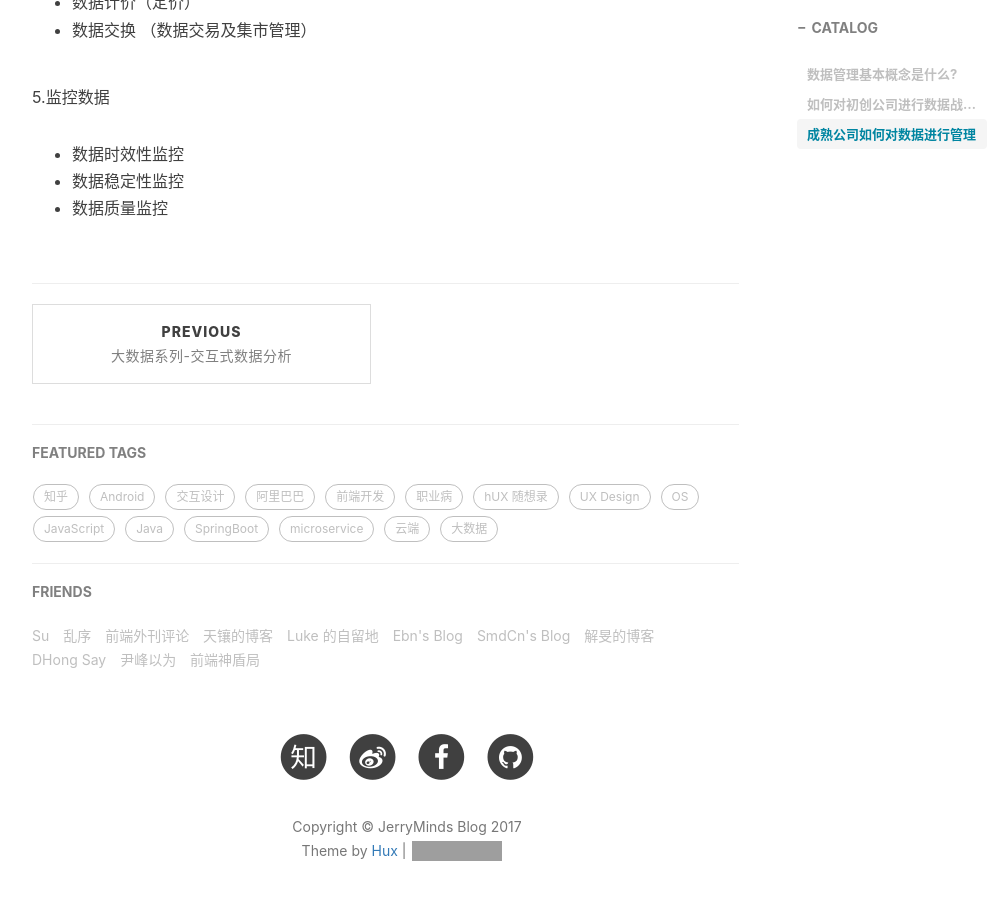
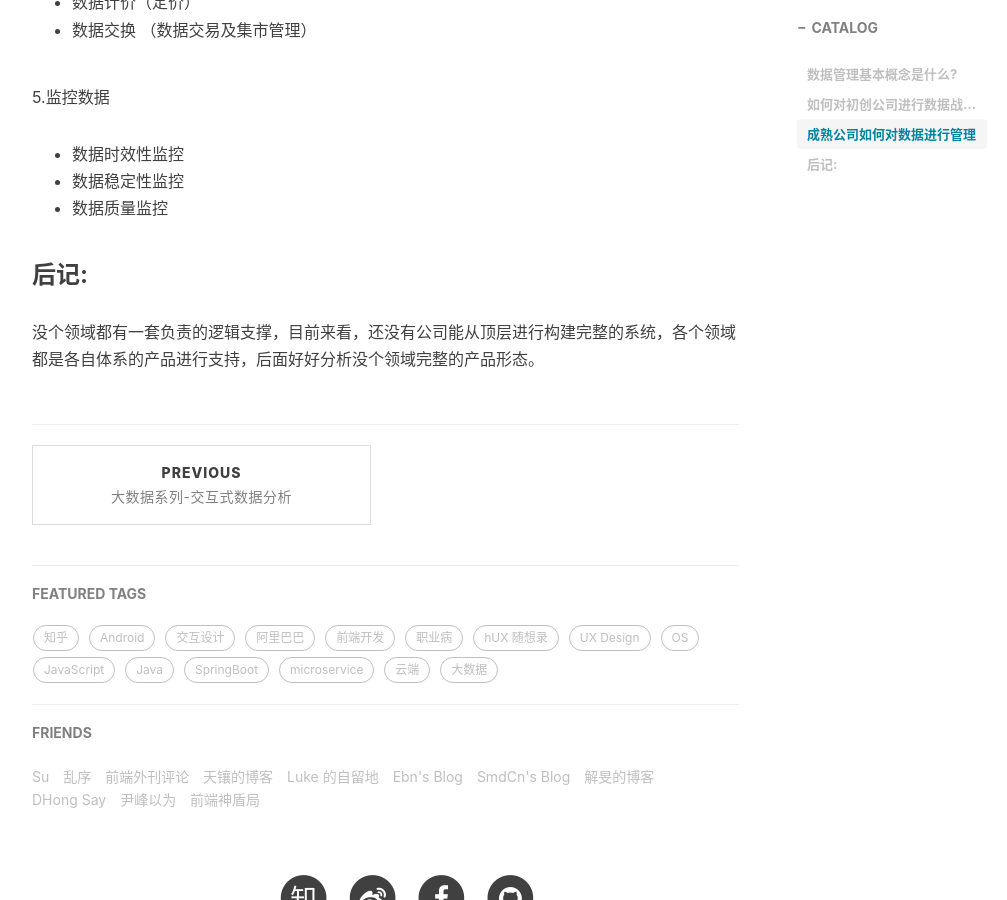
Before and after one commit to jerryxing98/jerryxing98.github.io, a Jekyll site: the page built from _posts/2017-06-01-Bigdata-DataManage.markdown, in a window 1280 px wide and 900 px high, scrolled down 2182 px. Shown: the whole window, without its empty margins (233-1240 px from the left). Built offline with Jekyll 4.4.1, drawn with Linux system fonts in a browser that asks for light colours; nearby versions of some CDN libraries; comment, search, counter and statistics services are not loaded; some of the changed text lies outside the part shown; grey boxes are pictures that could not be loaded.

Commit message:
add commit

```diff
--- a/_posts/2017-06-01-Bigdata-DataManage.markdown
+++ b/_posts/2017-06-01-Bigdata-DataManage.markdown
@@ -1,6 +1,6 @@
 ---
 layout:     post
-title:      "大数据系列-数据仓库"
+title:      "大数据系列-数据资产管理"
 subtitle:   ""
 date:       2017-06-02 12:00:00
 author:     "JerryMinds"
@@ -87,3 +87,8 @@ tags:
 * 数据时效性监控
 * 数据稳定性监控
 * 数据质量监控
+
+
+
+### 后记:
+没个领域都有一套负责的逻辑支撑，目前来看，还没有公司能从顶层进行构建完整的系统，各个领域都是各自体系的产品进行支持，后面好好分析没个领域完整的产品形态。
```
